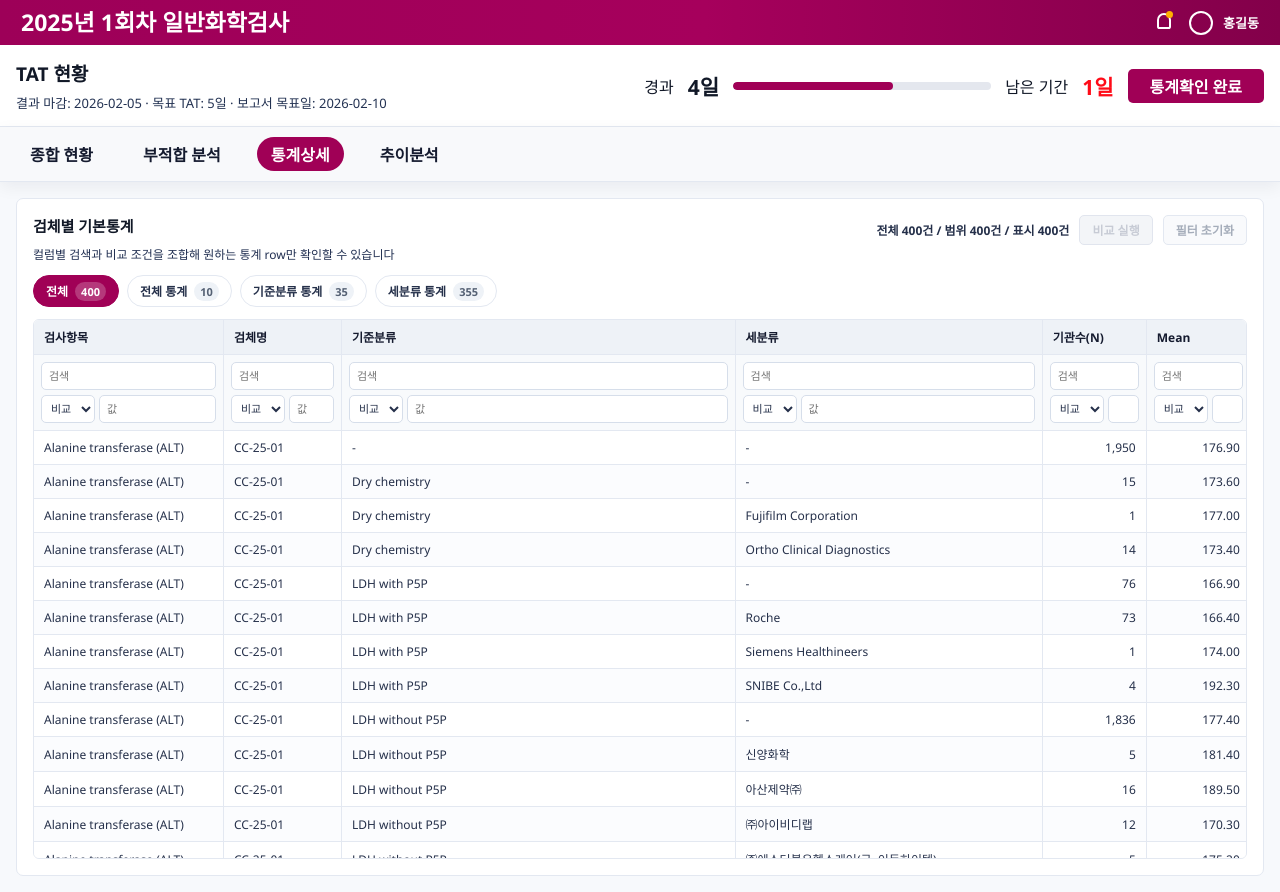
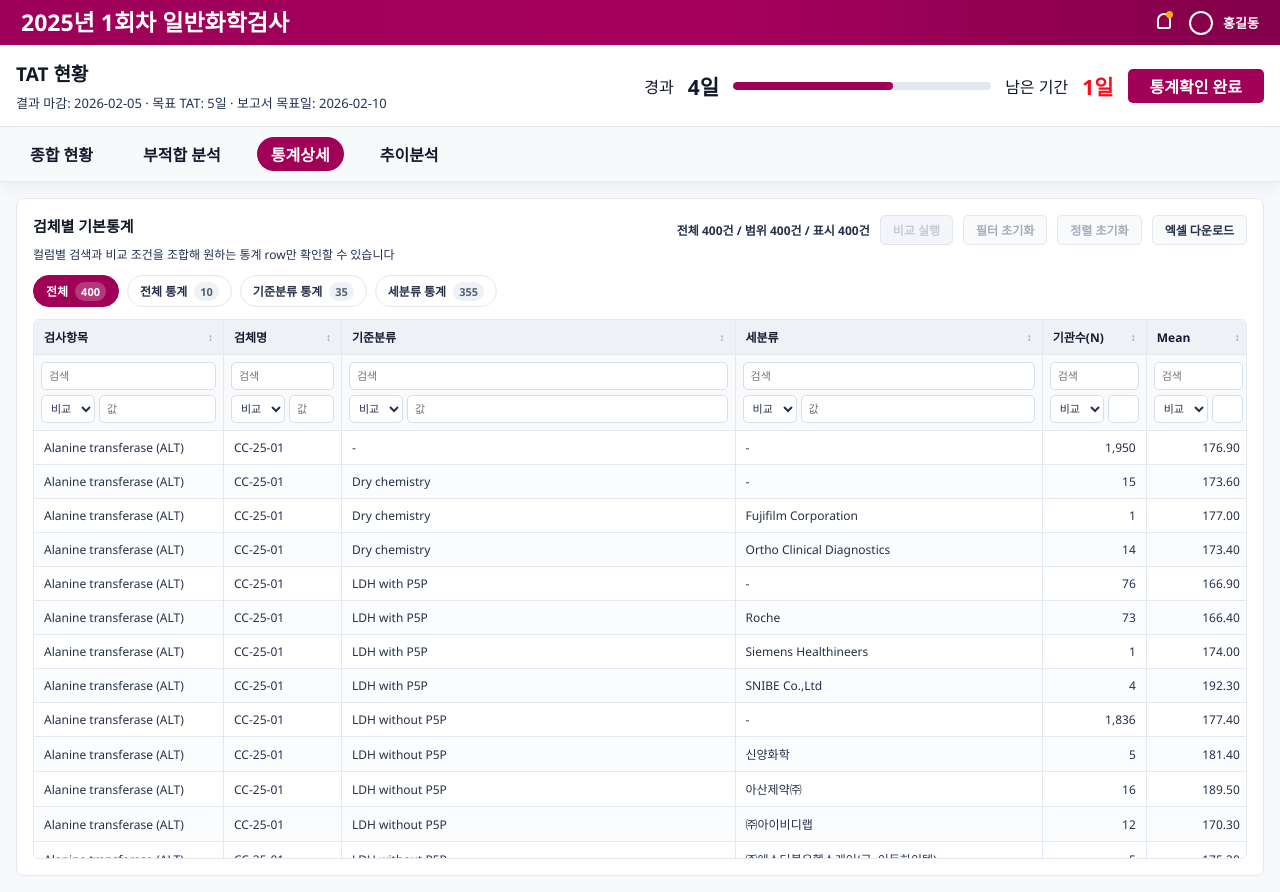
Before and after one commit to minju29/New-project, a React (Vite) app: page / in a window 1280 px wide. Both pictures are taken after a click on the button "통계상세". Built offline with nearby package versions, Linux system fonts and the light colour scheme.

Commit message:
Add statistics sorting and export

```diff
--- a/src/App.jsx
+++ b/src/App.jsx
@@ -547,6 +547,42 @@ function rowMatchesStatisticsScope(row, scope) {
   return true;
 }
 
+function sortStatisticsRows(rows, sortConfig) {
+  if (!sortConfig.key) return rows;
+
+  const column = statisticsColumns.find(
+    (statisticsColumn) => statisticsColumn.key === sortConfig.key,
+  );
+  if (!column) return rows;
+
+  return rows
+    .map((row, index) => ({ row, index }))
+    .sort((left, right) => {
+      const leftValue = left.row[column.key];
+      const rightValue = right.row[column.key];
+      const leftIsEmpty =
+        leftValue === null || leftValue === undefined || leftValue === "";
+      const rightIsEmpty =
+        rightValue === null || rightValue === undefined || rightValue === "";
+
+      if (leftIsEmpty && rightIsEmpty) return left.index - right.index;
+      if (leftIsEmpty) return 1;
+      if (rightIsEmpty) return -1;
+
+      const comparison =
+        column.type === "number"
+          ? Number(leftValue) - Number(rightValue)
+          : String(leftValue).localeCompare(String(rightValue), "ko", {
+              numeric: true,
+              sensitivity: "base",
+            });
+
+      if (comparison === 0) return left.index - right.index;
+      return sortConfig.direction === "asc" ? comparison : -comparison;
+    })
+    .map((item) => item.row);
+}
+
 function getStatisticsRows() {
   return statisticsRows;
 }
@@ -605,6 +641,89 @@ function downloadInstitutionExcel({ selectedTest, selectedSpecimen, rows }) {
       <body>
         <table>
           <caption>${escapeHtml(selectedTest.name)} / ${escapeHtml(selectedSpecimen.key)} Unacceptable 기관 목록</caption>
+          <thead><tr>${headerCells}</tr></thead>
+          <tbody>${bodyRows}</tbody>
+        </table>
+      </body>
+    </html>
+  `;
+
+  const blob = new Blob(["\ufeff", html], {
+    type: "application/vnd.ms-excel;charset=utf-8",
+  });
+  const url = URL.createObjectURL(blob);
+  const link = document.createElement("a");
+  link.href = url;
+  link.download = `${safeFileName}.xls`;
+  document.body.appendChild(link);
+  link.click();
+  link.remove();
+  URL.revokeObjectURL(url);
+}
+
+function downloadStatisticsExcel({ rows, scopeLabel, sortConfig }) {
+  const safeDate = new Date().toISOString().slice(0, 10);
+  const safeFileName = `검체별_기본통계_${safeDate}`.replace(
+    /[\\/:*?"<>|]/g,
+    "_",
+  );
+  const sortColumn = statisticsColumns.find(
+    (column) => column.key === sortConfig.key,
+  );
+  const sortText = sortColumn
+    ? `${sortColumn.label} ${sortConfig.direction === "asc" ? "오름차순" : "내림차순"}`
+    : "정렬 없음";
+
+  const headerCells = statisticsColumns
+    .map((column) => `<th>${escapeHtml(column.label)}</th>`)
+    .join("");
+  const bodyRows = rows
+    .map(
+      (row) =>
+        `<tr>${statisticsColumns
+          .map((column) => {
+            const value = row[column.key];
+            const isEmpty =
+              value === null || value === undefined || value === "";
+            const cellValue = isEmpty
+              ? "-"
+              : column.type === "number"
+                ? value
+                : formatStatisticValue(row, column);
+            const cellStyle =
+              column.type === "number" && !isEmpty
+                ? `mso-number-format:'${column.key === "n" ? "#,##0" : "0.00"}'; text-align:right;`
+                : "mso-number-format:'\\@';";
+
+            return `<td style="${cellStyle}">${escapeHtml(cellValue)}</td>`;
+          })
+          .join("")}</tr>`,
+    )
+    .join("");
+
+  const html = `
+    <html>
+      <head>
+        <meta charset="UTF-8" />
+        <style>
+          table { border-collapse: collapse; font-family: 'Malgun Gothic', Arial, sans-serif; font-size: 11pt; }
+          th { background: #eef2f7; color: #151b2f; font-weight: 700; }
+          th, td { border: 1px solid #d5dce8; padding: 6px 8px; text-align: left; white-space: nowrap; }
+          caption { padding: 8px 0 10px; font-weight: 700; text-align: left; }
+          .meta td { background: #f9fafc; color: #556174; font-weight: 700; }
+        </style>
+      </head>
+      <body>
+        <table>
+          <caption>검체별 기본통계</caption>
+          <tbody class="meta">
+            <tr><td>통계 범위</td><td>${escapeHtml(scopeLabel)}</td></tr>
+            <tr><td>정렬</td><td>${escapeHtml(sortText)}</td></tr>
+            <tr><td>다운로드 row 수</td><td>${rows.length.toLocaleString()}</td></tr>
+          </tbody>
+        </table>
+        <br />
+        <table>
           <thead><tr>${headerCells}</tr></thead>
           <tbody>${bodyRows}</tbody>
         </table>
@@ -1868,6 +1987,7 @@ function StatisticsDetail() {
   const [appliedComparisons, setAppliedComparisons] = useState(
     createDefaultStatisticsFilters,
   );
+  const [sortConfig, setSortConfig] = useState({ key: "", direction: "asc" });
   const rows = getStatisticsRows();
   const scopeCounts = Object.fromEntries(
     statisticsScopeOptions.map((option) => [
@@ -1882,6 +2002,11 @@ function StatisticsDetail() {
   const filteredRows = scopedRows.filter((row) =>
     rowMatchesStatisticsFilters(row, filters, appliedComparisons),
   );
+  const sortedRows = sortStatisticsRows(filteredRows, sortConfig);
+  const hasActiveSort = Boolean(sortConfig.key);
+  const activeScopeLabel =
+    statisticsScopeOptions.find((option) => option.value === statisticsScope)
+      ?.label ?? "전체";
   const hasActiveFilters =
     statisticsScope !== "all" ||
     statisticsColumns.some((column) => {
@@ -1926,6 +2051,23 @@ function StatisticsDetail() {
         ]),
       ),
     );
+  };
+
+  const updateSort = (columnKey) => {
+    setSortConfig((currentSort) => {
+      if (currentSort.key !== columnKey) {
+        return { key: columnKey, direction: "asc" };
+      }
+
+      return {
+        key: columnKey,
+        direction: currentSort.direction === "asc" ? "desc" : "asc",
+      };
+    });
+  };
+
+  const resetSort = () => {
+    setSortConfig({ key: "", direction: "asc" });
   };
 
   const resetFilters = () => {
@@ -1967,6 +2109,22 @@ function StatisticsDetail() {
             >
               필터 초기화
             </button>
+            <button type="button" disabled={!hasActiveSort} onClick={resetSort}>
+              정렬 초기화
+            </button>
+            <button
+              type="button"
+              disabled={sortedRows.length === 0}
+              onClick={() =>
+                downloadStatisticsExcel({
+                  rows: sortedRows,
+                  scopeLabel: activeScopeLabel,
+                  sortConfig,
+                })
+              }
+            >
+              엑셀 다운로드
+            </button>
           </div>
         </div>
 
@@ -1988,9 +2146,37 @@ function StatisticsDetail() {
           <table className="statistics-table">
             <thead>
               <tr>
-                {statisticsColumns.map((column) => (
-                  <th key={column.key}>{column.label}</th>
-                ))}
+                {statisticsColumns.map((column) => {
+                  const isSorted = sortConfig.key === column.key;
+                  const sortLabel = isSorted
+                    ? sortConfig.direction === "asc"
+                      ? "오름차순"
+                      : "내림차순"
+                    : "정렬 없음";
+
+                  return (
+                    <th
+                      className={isSorted ? "is-sorted" : undefined}
+                      key={column.key}
+                    >
+                      <button
+                        type="button"
+                        className="statistics-sort-button"
+                        aria-label={`${column.label} ${sortLabel}. 클릭하여 정렬`}
+                        onClick={() => updateSort(column.key)}
+                      >
+                        <span>{column.label}</span>
+                        <i aria-hidden="true">
+                          {isSorted
+                            ? sortConfig.direction === "asc"
+                              ? "▲"
+                              : "▼"
+                            : "↕"}
+                        </i>
+                      </button>
+                    </th>
+                  );
+                })}
               </tr>
               <tr className="statistics-filter-row">
                 {statisticsColumns.map((column) => {
@@ -2052,8 +2238,8 @@ function StatisticsDetail() {
               </tr>
             </thead>
             <tbody>
-              {filteredRows.length > 0 ? (
-                filteredRows.map((row) => (
+              {sortedRows.length > 0 ? (
+                sortedRows.map((row) => (
                   <tr key={row.id}>
                     {statisticsColumns.map((column) => (
                       <td
--- a/src/styles.css
+++ b/src/styles.css
@@ -640,6 +640,47 @@ button {
   color: #151b2f;
   font-size: 12px;
   font-weight: 900;
+}
+
+.statistics-table thead tr:first-child th.is-sorted {
+  background: #f9e8f1;
+  color: var(--magenta);
+}
+
+.statistics-sort-button {
+  display: flex;
+  align-items: center;
+  justify-content: space-between;
+  gap: 8px;
+  width: 100%;
+  padding: 0;
+  border: 0;
+  background: transparent;
+  color: inherit;
+  font: inherit;
+  text-align: left;
+  cursor: pointer;
+}
+
+.statistics-sort-button span {
+  overflow: hidden;
+  text-overflow: ellipsis;
+}
+
+.statistics-sort-button i {
+  flex: 0 0 auto;
+  color: #8793a5;
+  font-style: normal;
+  font-size: 10px;
+}
+
+.statistics-table thead tr:first-child th.is-sorted .statistics-sort-button i {
+  color: var(--magenta);
+}
+
+.statistics-sort-button:hover span {
+  text-decoration: underline;
+  text-underline-offset: 3px;
 }
 
 .statistics-filter-row th {
```
Also changed, not shown: 5 other files (tests, documents, lock files or other folders).
